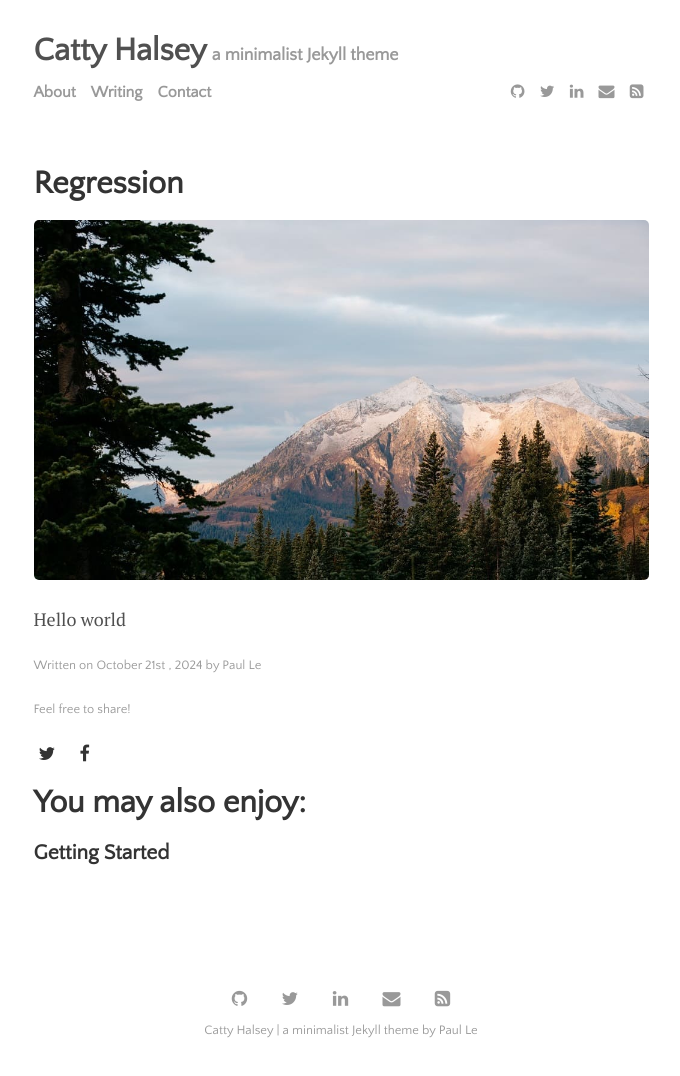
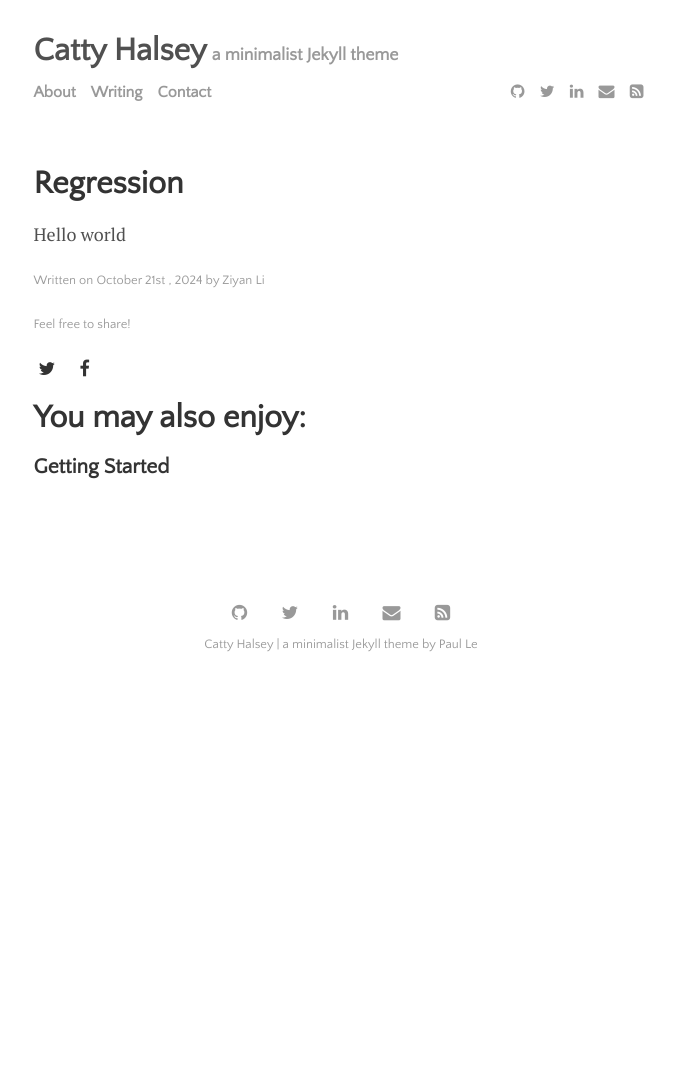
Before and after one commit to catty-halsey/catty-halsey.github.io, a Jekyll site: the page built from _posts/2024-10-21-regression.md, in a window 1280 px wide. Shown: the whole page, without its empty margins (299-979 px from the left). Built offline with Jekyll 4.4.1, drawn with Linux system fonts in a browser that asks for light colours; after the commit the page ends 900 px from its top, so only the background shows below that.

Commit message:
Update 2024-10-21-regression.md

```diff
--- a/_posts/2024-10-21-regression.md
+++ b/_posts/2024-10-21-regression.md
@@ -1,9 +1,8 @@
 ---
 layout: post
 title: "Regression"
-author: "Paul Le"
+author: "Ziyan Li"
 categories: journal
 tags: [documentation,sample]
-image: forest.jpg
 ---
 Hello world
```
